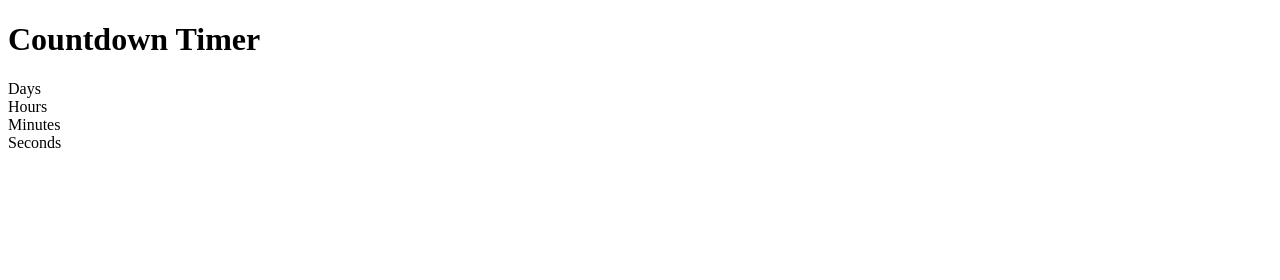
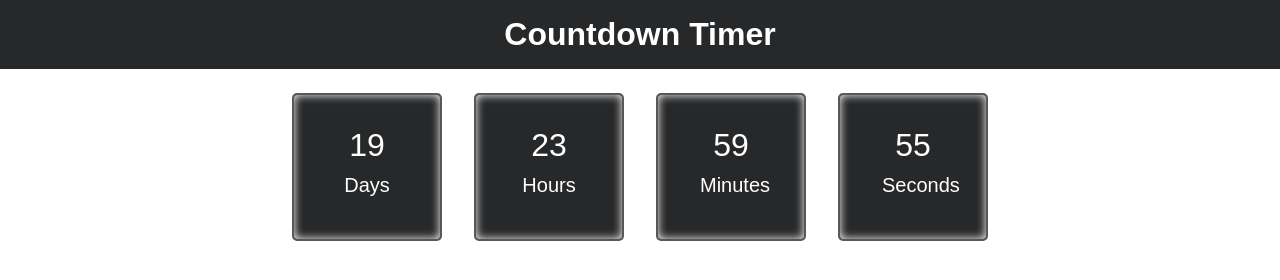
Before and after one commit to Nahuel-DevOne/countdown-timer, a plain HTML site: page index.html in a window 1280 px wide. Drawn offline with Linux system fonts and the light colour scheme.

Commit message:
Contador terminado

```diff
--- a/index.html
+++ b/index.html
@@ -5,6 +5,7 @@
     <meta http-equiv="X-UA-Compatible" content="IE=edge">
     <meta name="viewport" content="width=device-width, initial-scale=1.0">
     <title>Countdown Timer</title>
+    <link rel="stylesheet" href="styles.css">
 </head>
 <body>
     <h1>Countdown Timer</h1>
--- a/index.js
+++ b/index.js
@@ -0,0 +1,44 @@
+const clock = document.querySelector('#clock');
+const daysSpan = clock.querySelector('#days');
+const hoursSpan = clock.querySelector('#hours');
+const minutesSpan = clock.querySelector('#minutes');
+const secondsSpan = clock.querySelector('#seconds');
+
+function getTimeRemaining(endtime) {
+  const total = Date.parse(endtime) - Date.parse(new Date());
+  const seconds = Math.floor((total / 1000) % 60);
+  const minutes = Math.floor((total / 1000 / 60) % 60);
+  const hours = Math.floor((total / (1000 * 60 * 60)) % 24);
+  const days = Math.floor(total / (1000 * 60 * 60 * 24));
+
+  return {
+    total,
+    days,
+    hours,
+    minutes,
+    seconds
+  };
+}
+
+function initializeClock(endtime) {
+
+    const timeinterval = setInterval(updateClock, 1000);
+
+    function updateClock() {
+        const t = getTimeRemaining(endtime);
+
+        daysSpan.innerHTML = t.days;
+        hoursSpan.innerHTML = ('0' + t.hours).slice(-2);
+        minutesSpan.innerHTML = ('0' + t.minutes).slice(-2);
+        secondsSpan.innerHTML = ('0' + t.seconds).slice(-2);
+
+        if (t.total <= 0) {
+            clearInterval(timeinterval);
+        }
+    }
+
+    updateClock();
+}
+
+const deadline = new Date(Date.parse(new Date()) + 20 * 24 * 60 * 60 * 1000);
+initializeClock(deadline);
--- a/styles.css
+++ b/styles.css
@@ -0,0 +1,47 @@
+*{
+    margin: 0;
+    padding: 0;
+    box-sizing: border-box;
+}
+
+h1{
+    text-align: center;
+    font-family: sans-serif;
+    color: white;
+    font-size: 2rem;
+    padding: 1rem;
+    background-color: #272829;
+    margin-bottom: 1rem;
+}
+
+#clock {
+    display: flex;
+    flex-flow: row wrap;
+    justify-content: center;
+    align-items: center;
+    gap: 1rem;
+    font-family: sans-serif;
+}
+
+#clock > div {
+    background-color: #272829;
+    color: white;
+    padding: 2rem;
+    margin: 0.5rem;
+    border: 2px solid rgb(92, 86, 86);
+    border-radius: 5px;
+    box-shadow: 0 0 10px 0 #fff inset;
+    text-align: center;
+    width: 150px;
+}
+
+span {
+    font-size: 2rem;
+    padding: 1rem;
+}
+
+.smallText{
+    font-size: 1.25rem;
+    padding: 10px;
+    text-align: center;
+}
```
